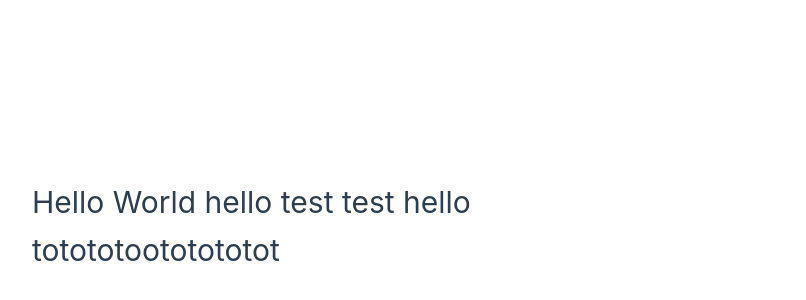
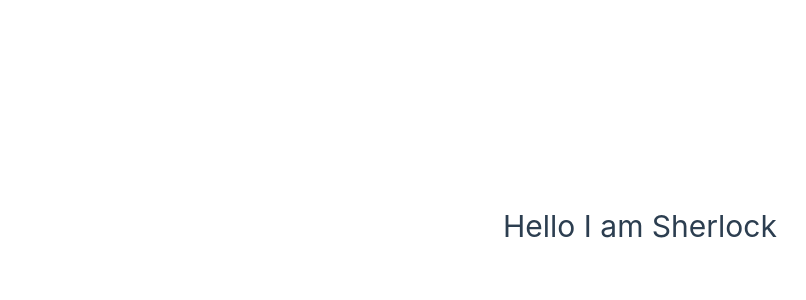
Before and after one commit to Sherlocksuper/Sherlocksuper.github.io, a Vue app: page / in a window 1280 px wide. Shown: the part 174-474 px from the top of the page, without its empty margins (0-806 px from the left). Built offline with nearby package versions, Linux system fonts and the light colour scheme.

Commit message:
no message

```diff
--- a/src/App.vue
+++ b/src/App.vue
@@ -1,35 +1,21 @@
-<script >
+<script>
 </script>
 
 <template>
-  <h1>Hello World hello test test hello totototoototototot</h1>
+  <div class="body">
+    <h1>Hello I am Sherlock</h1>
+  </div>
 </template>
 
 <style>
-header {
-  line-height: 1.5;
-}
-
-.logo {
-  display: block;
-  margin: 0 auto 2rem;
-}
-
-@media (min-width: 1024px) {
-  header {
-    display: flex;
-    place-items: center;
-    padding-right: calc(var(--section-gap) / 2);
-  }
-
-  .logo {
-    margin: 0 2rem 0 0;
-  }
-
-  header .wrapper {
-    display: flex;
-    place-items: flex-start;
-    flex-wrap: wrap;
-  }
+.body {
+  position: absolute;
+  top: 0;
+  left: 0;
+  height: 100vh;
+  width: 100vw;
+  display: flex;
+  justify-content: center;
+  align-items: center;
 }
 </style>
```
Also changed, not shown: 5 other files (tests, documents, lock files or other folders).
